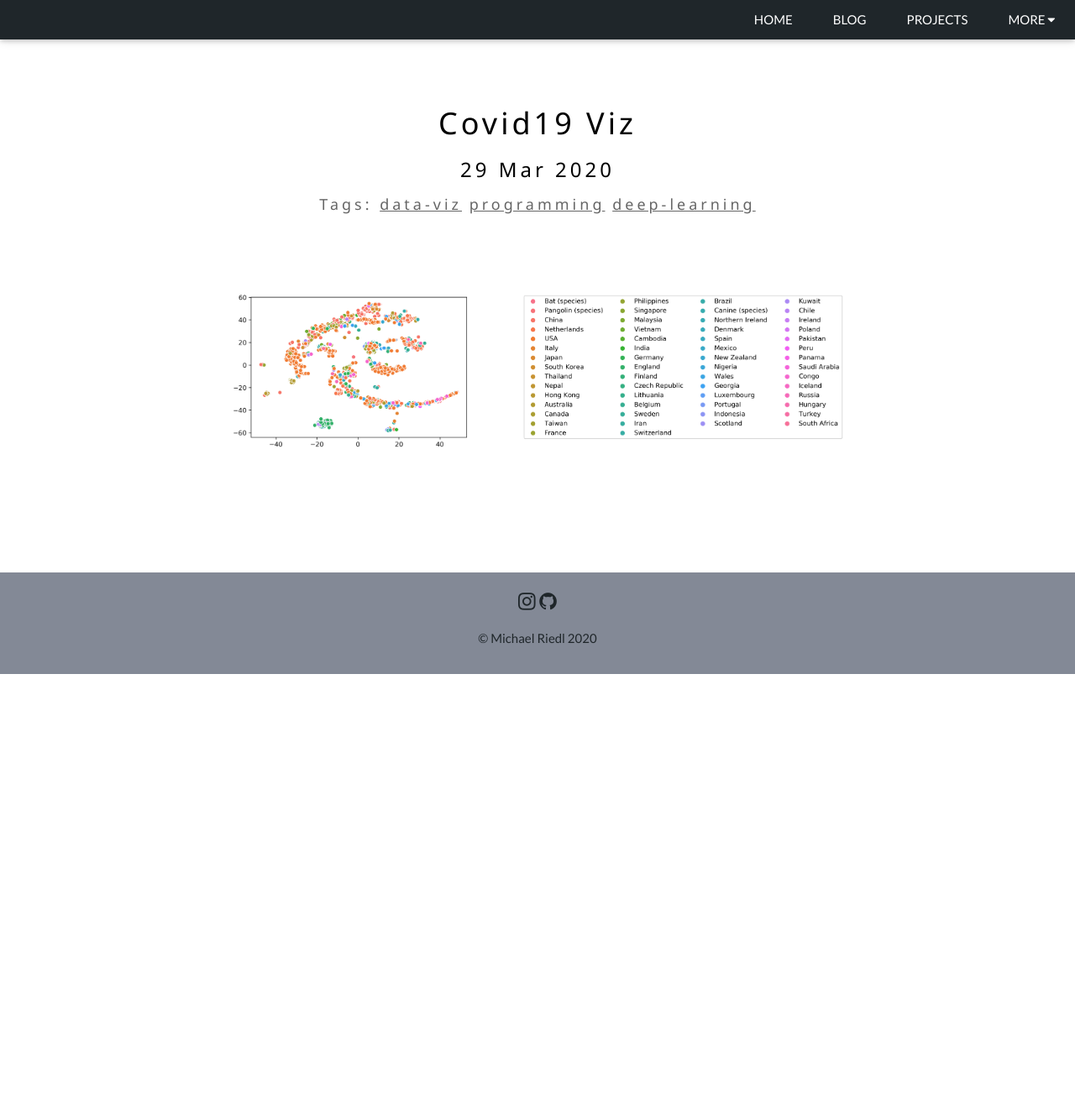
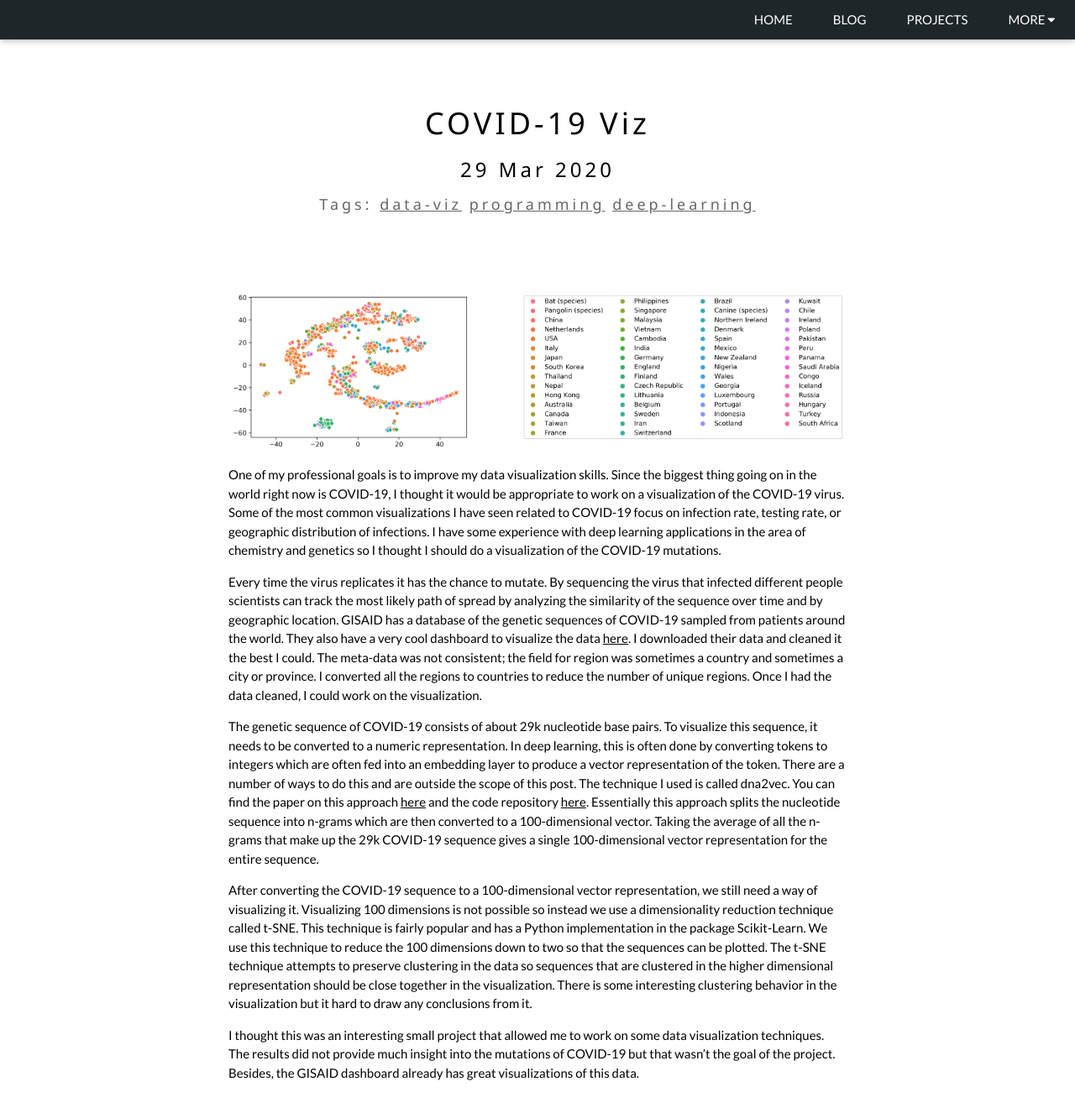
Before and after one commit to michaelriedl/michaelriedl.github.io, a Jekyll site: the page built from _posts/2020-03-29-covid19-viz.md, in a window 1280 px wide and 1400 px high. Shown: the top 1326 px of the window at 84% size. Built offline with Jekyll 4.4.1, drawn with Linux system fonts in a browser that asks for light colours.

Commit message:
Update 2020-03-29-covid19-viz.md

```diff
--- a/_posts/2020-03-29-covid19-viz.md
+++ b/_posts/2020-03-29-covid19-viz.md
@@ -1,11 +1,21 @@
 ---
 layout: blogpost
-title: "Covid19 Viz"
+title: "COVID-19 Viz"
 date: 2020-03-29
 tags: data-viz programming deep-learning
-description: "Visualization of Covid19 nucleotide mutations."
+description: "Visualization of COVID-19 nucleotide mutations."
 ---
 
 <p align="center">
-<a href="/assets/images/blogs/covid19_viz.png"><img src="/assets/images/blogs/covid19_viz.png" alt="Covid19 Viz" style="width:100%"></a>
+<a href="/assets/images/blogs/covid19_viz.png"><img src="/assets/images/blogs/covid19_viz.png" alt="COVID-19 Viz" style="width:100%"></a>
 </p>
+
+One of my professional goals is to improve my data visualization skills. Since the biggest thing going on in the world right now is COVID-19, I thought it would be appropriate to work on a visualization of the COVID-19 virus. Some of the most common visualizations I have seen related to COVID-19 focus on infection rate, testing rate, or geographic distribution of infections. I have some experience with deep learning applications in the area of chemistry and genetics so I thought I should do a visualization of the COVID-19 mutations.
+
+Every time the virus replicates it has the chance to mutate. By sequencing the virus that infected different people scientists can track the most likely path of spread by analyzing the similarity of the sequence over time and by geographic location. GISAID has a database of the genetic sequences of COVID-19 sampled from patients around the world. They also have a very cool dashboard to visualize the data <a href="https://www.gisaid.org/epiflu-applications/next-hcov-19-app/" target="_blank">here</a>. I downloaded their data and cleaned it the best I could. The meta-data was not consistent; the field for region was sometimes a country and sometimes a city or province. I converted all the regions to countries to reduce the number of unique regions. Once I had the data cleaned, I could work on the visualization.
+
+The genetic sequence of COVID-19 consists of about 29k nucleotide base pairs. To visualize this sequence, it needs to be converted to a numeric representation. In deep learning, this is often done by converting tokens to integers which are often fed into an embedding layer to produce a vector representation of the token. There are a number of ways to do this and are outside the scope of this post. The technique I used is called dna2vec. You can find the paper on this approach <a href="https://arxiv.org/abs/1701.06279" target="_blank">here</a> and the code repository <a href="https://github.com/pnpnpn/dna2vec" target="_blank">here</a>. Essentially this approach splits the nucleotide sequence into n-grams which are then converted to a 100-dimensional vector. Taking the average of all the n-grams that make up the 29k COVID-19 sequence gives a single 100-dimensional vector representation for the entire sequence.
+
+After converting the COVID-19 sequence to a 100-dimensional vector representation, we still need a way of visualizing it. Visualizing 100 dimensions is not possible so instead we use a dimensionality reduction technique called t-SNE. This technique is fairly popular and has a Python implementation in the package Scikit-Learn. We use this technique to reduce the 100 dimensions down to two so that the sequences can be plotted. The t-SNE technique attempts to preserve clustering in the data so sequences that are clustered in the higher dimensional representation should be close together in the visualization. There is some interesting clustering behavior in the visualization but it hard to draw any conclusions from it.
+
+I thought this was an interesting small project that allowed me to work on some data visualization techniques. The results did not provide much insight into the mutations of COVID-19 but that wasn't the goal of the project. Besides, the GISAID dashboard already has great visualizations of this data.
```
